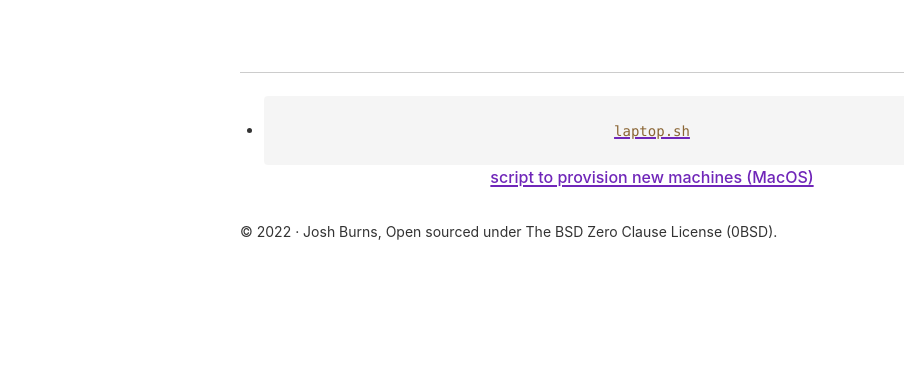
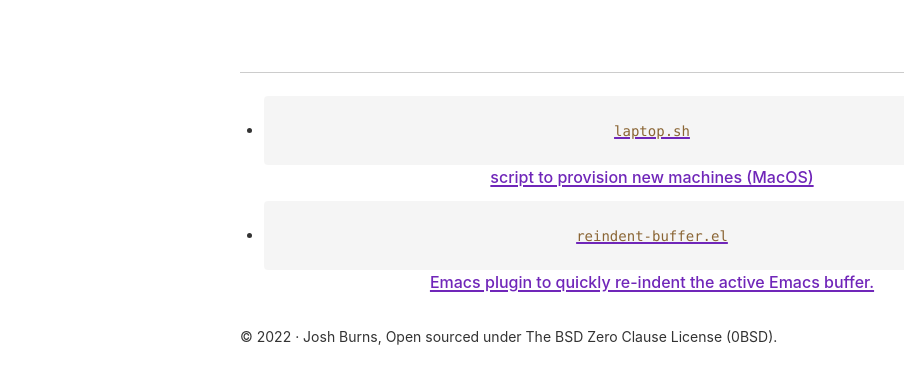
Before and after one commit to joshburnsxyz/joshburns.xyz, a Gatsby site: page /downloads in a window 1280 px wide. Shown: the part 230-614 px from the top of the page, without its empty margins (0-904 px from the left). Built offline with nearby package versions, Linux system fonts and the light colour scheme; Gatsby itself is replaced by a stand-in of ours.

Commit message:
add my emacs plugin to downloads list

```diff
--- a/src/pages/downloads.js
+++ b/src/pages/downloads.js
@@ -12,12 +12,17 @@ const links = [
     url: "https://raw.githubusercontent.com/joshburnsxyz/scripts/main/laptop.sh",
     description: "script to provision new machines (MacOS)"
   },
+  {
+    text: "reindent-buffer.el",
+    url: "https://raw.githubusercontent.com/joshburnsxyz/reindent-buffer.el/main/reindent-buffer.el",
+    description: "Emacs plugin to quickly re-indent the active Emacs buffer."
+  },
 ]
 
 const DownloadsPage = () => {
   return (
     <Layout>
-      <Seo title="Blog" />
+      <Seo title="Downloads" />
       <div className={styles.textCenter}>
         <StaticImage
           src="../images/example.png"
@@ -34,7 +39,6 @@ const DownloadsPage = () => {
         <hr/>
         <div>
           <ul>
-
             {links.map(link => (
               <li><a href={link.url}><pre><code>{link.text}</code></pre>{link.description}</a></li>
             ))}
```
